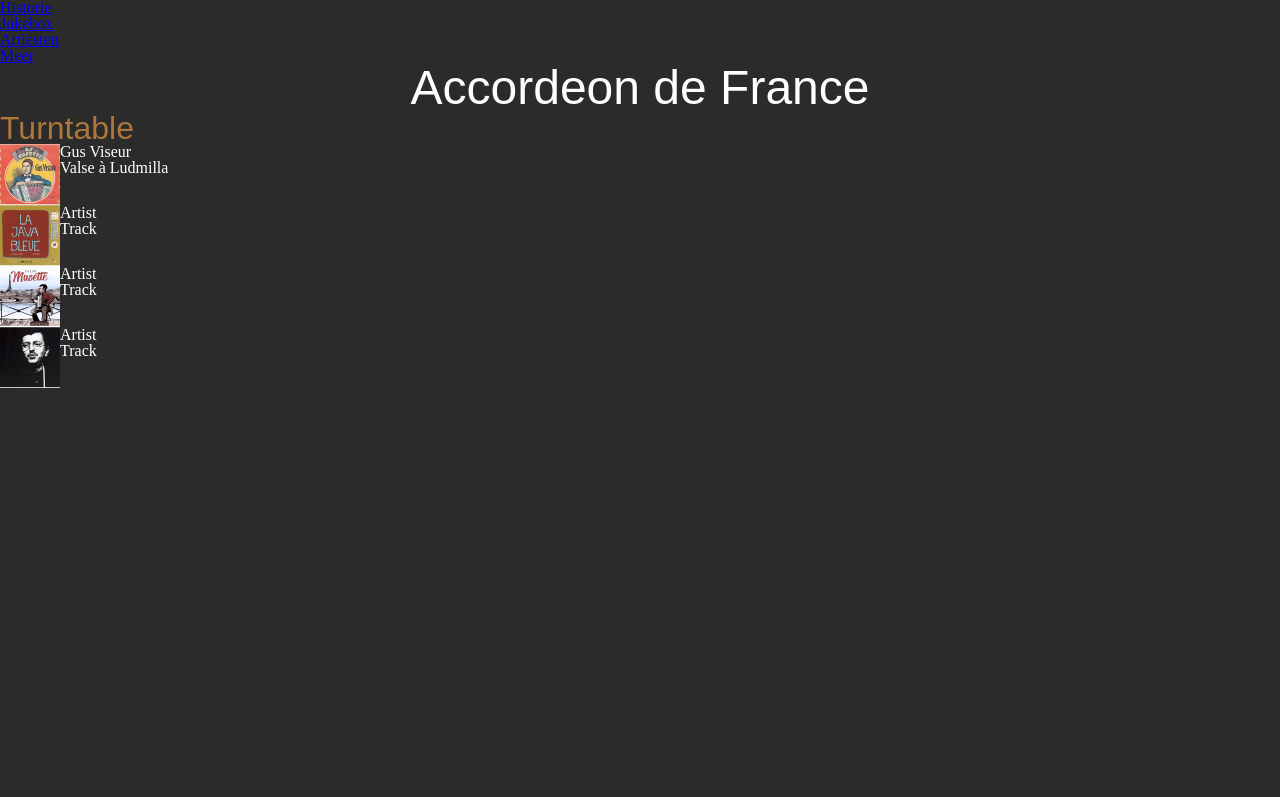
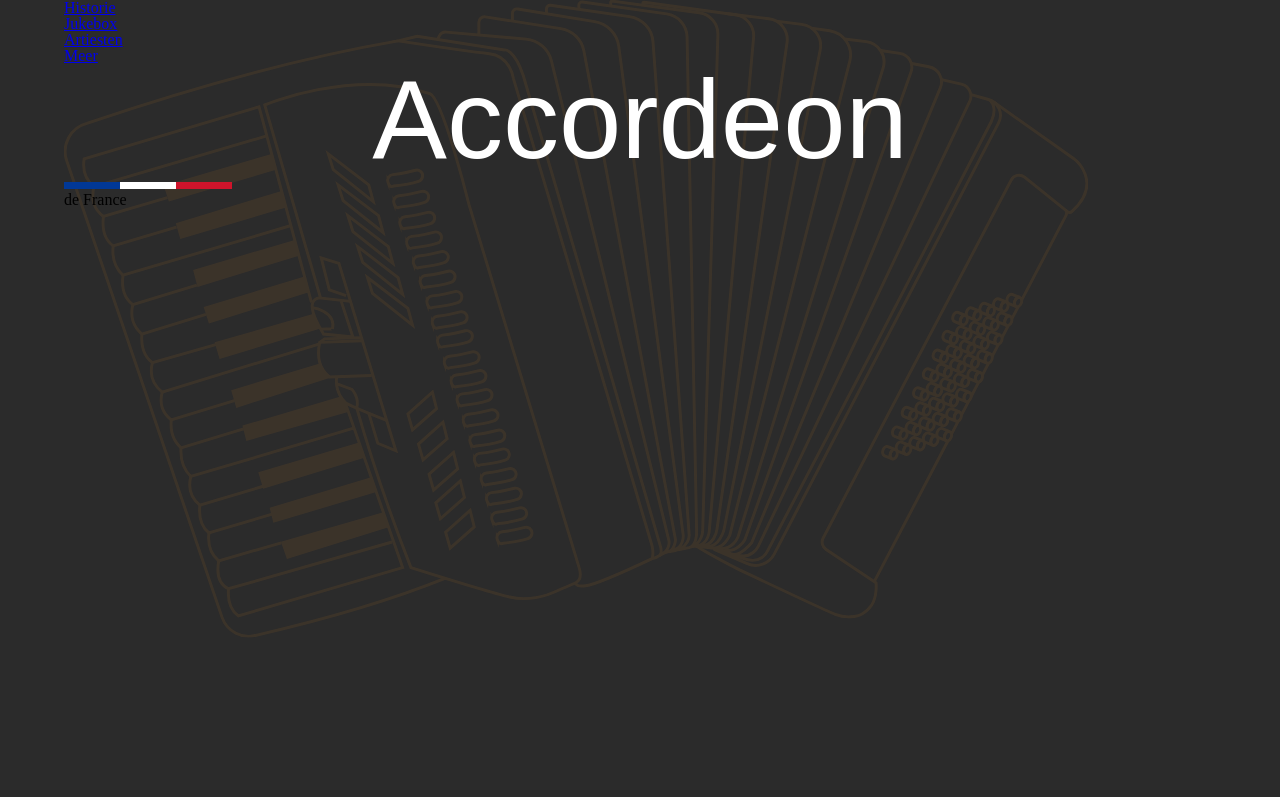
Before and after one commit to kasperdefrene/integration3, a website built with Vite: page integration3/index.html in a window 1280 px wide. Shown: the top 797 px of the page. Built offline with nearby package versions, Linux system fonts and the light colour scheme; a web font is replaced by a local one.

Commit message:
fri 20 jan push

```diff
--- a/integration3/css/style.css
+++ b/integration3/css/style.css
@@ -10,6 +10,23 @@
 body {
   background-color: var(--background-color);
   min-height: 100vh;
+  width: 90%;
+  margin: 0 auto;
+}
+
+.header{
+  height: 100vh;
+}
+
+.header__background{
+  position: absolute;
+  width: 80vw;
+  margin: 0 auto;
+  opacity: 0.7;
+}
+
+.header__content{
+  position: relative;
 }
 
 .main{
@@ -19,7 +36,7 @@ body {
 
 h1{
   font-family: var(--title-font);
-  font-size: 3rem;
+  font-size: 7rem;
   color: #fff;
   text-align: center;
 }
@@ -31,9 +48,19 @@ h1{
   color: var(--primary-color);
 }
 
-.turntable__playlist{}
+.turntable__container{
+  display: flex;
+}
+
+.turntable__playlist{
+
+}
 
 .turntable__playlist__item{
   color: white;
   display: flex;
 }
+
+.turntable__vinyl{
+  width: 40vw;
+}
--- a/integration3/index.html
+++ b/integration3/index.html
@@ -6,7 +6,9 @@
     <title>Accordeon de France</title>
   </head>
     <body>
-      <header>
+      <header class="header">
+        <img class="header__background" src="accordion_line.svg" alt="">
+        <div class="header__content">
           <nav>
             <ul>
               <li><a href="#">Historie</a></li>
@@ -16,13 +18,19 @@
             </ul>
           </nav>
 
-        <h1>Accordeon de France</h1>
+          <h1>Accordeon</h1>
+          <div>
+            <img src="french_flag.svg" alt="French flag">
+            <h2>de France</h2>
+          </div>
+        </div>
+
 
 
       </header>
       <main class="main">
         <h2 class="turntable__title">Turntable</h2>
-        <div>
+        <div class="turntable__container">
           <div class="turntable__playlist">
             <div class="turntable__playlist__item">
               <img src="Rectangle 2.jpg" alt="">
@@ -52,7 +60,13 @@
                 <p>Track</p>
               </div>
             </div>
-
+            <img class="turntable__vinyl" src="disc1.png" alt="">
+            <div class="turntable__about">
+              <img src="" alt="">
+              <h3>Artist</h3>
+              <h4>Track</h4>
+              <p>Lorem Ipsum</p>
+            </div>
         </div>
 
       </main>
--- a/integration3/main.js
+++ b/integration3/main.js
@@ -1,2 +1,29 @@
 import './css/reset.css'
 import './css/style.css'
+
+
+gsap.registerPlugin(ScrollTrigger);
+
+ScrollTrigger.config({ ignoreMobileResize: true});
+
+
+// create
+let mm = gsap.matchMedia();
+
+// add a media query. When it matches, the associated function will run
+mm.add("(min-width: 800px)", () => {
+
+  // this setup code only runs when viewport is at least 800px wide
+  //gsap.to(...);
+  //gsap.from(...);
+  //ScrollTrigger.create({...});
+
+  return () => { // optional
+    // custom cleanup code here (runs when it STOPS matching)
+  };
+});
+
+// later, if we need to revert all the animations/ScrollTriggers...
+mm.revert();
+
+init();
```
Also changed, not shown: integration3/public/accordion_line.svg (added), integration3/public/french_flag.svg (added), 4 other files. Lines whose indentation alone changed are shown as unchanged.
